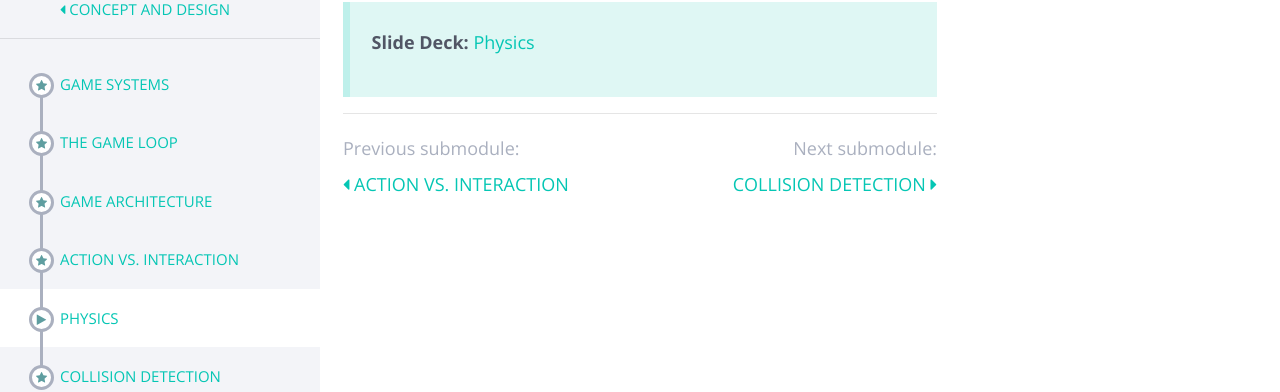
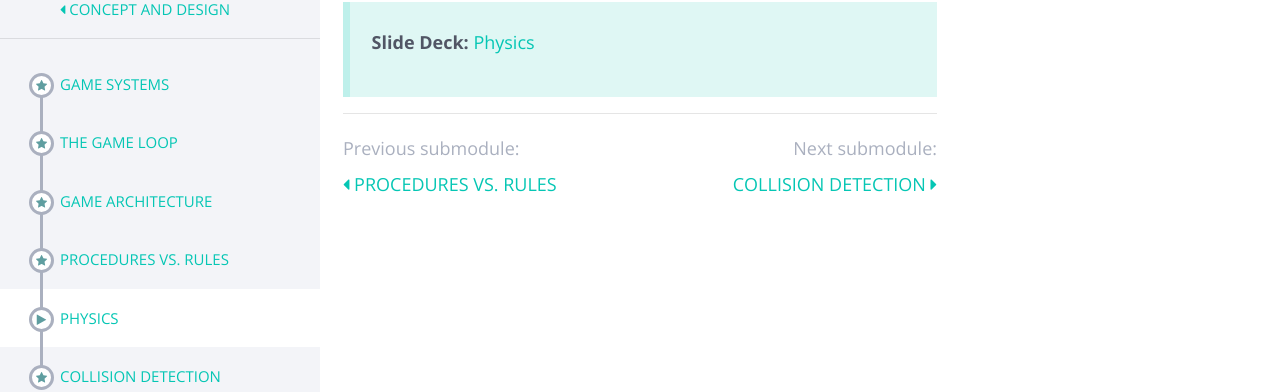
Before and after one commit to marksherriff/gamedesign-coursepack, a Jekyll site: the page built from modules/game systems/_posts/2023-01-05-physics.md, in a window 1280 px wide. Shown: the part 151-543 px from the top of the page. Built offline with Jekyll 4.4.1, drawn with Linux system fonts in a browser that asks for light colours; nearby versions of some CDN libraries.

Commit message:
procedures

```diff
--- a/modules/game systems/_posts/2023-01-04-action-vs-interaction.md
+++ b/modules/game systems/_posts/2023-01-04-procedures.md
@@ -1,11 +1,11 @@
 ---
-title: Action vs. Interaction
+title: Procedures vs. Rules
 ---
 
-# Action vs. Interaction
+# Procedures vs. Rules
 
 __Video:__ Extra Credits: Depth vs. Complexity
 
 <iframe width="800" height="450" src="https://www.youtube.com/embed/jVL4st0blGU" title="YouTube video player" frameborder="0" allow="accelerometer; autoplay; clipboard-write; encrypted-media; gyroscope; picture-in-picture" allowfullscreen></iframe>
 
-> __Slide Deck:__ [Action vs. Interaction](https://docs.google.com/presentation/d/1Srv31qGqHRFi8A0BEsQNVD8Fo0Ake5owlA69kqeUGFM/edit?usp=sharing)
+> __Slide Deck:__ [Procedures vs. Rules](https://docs.google.com/presentation/d/1Srv31qGqHRFi8A0BEsQNVD8Fo0Ake5owlA69kqeUGFM/edit?usp=sharing)
```
